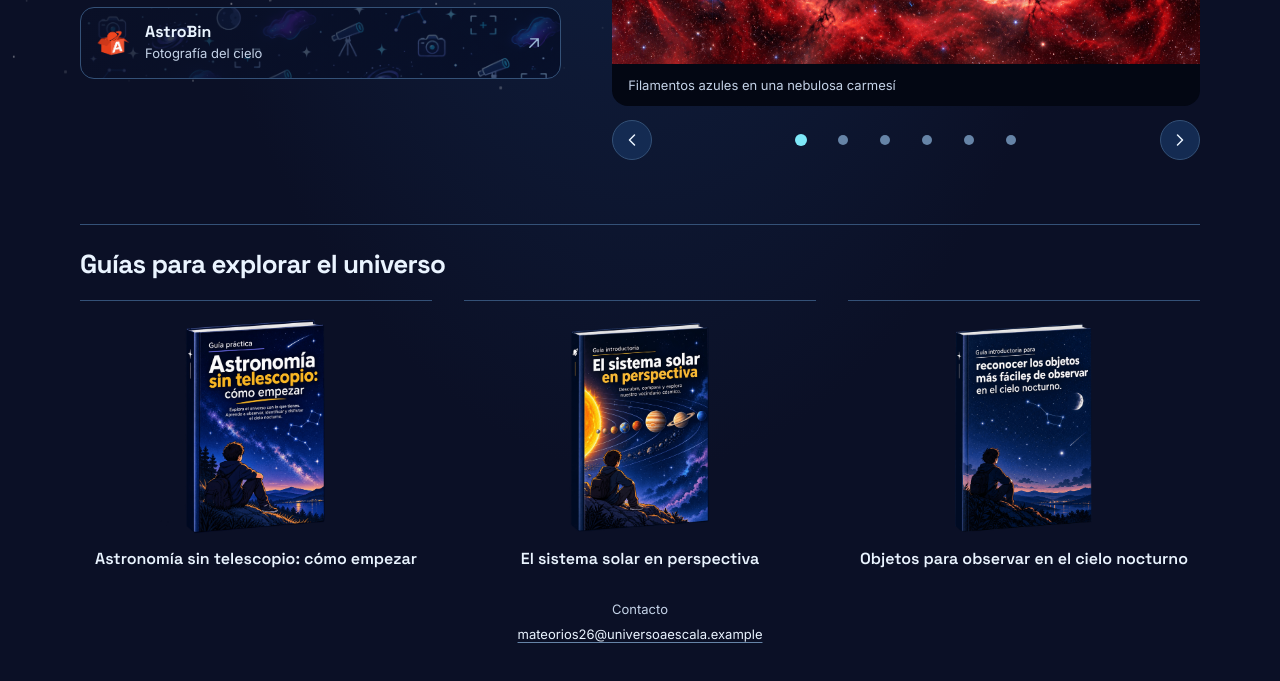
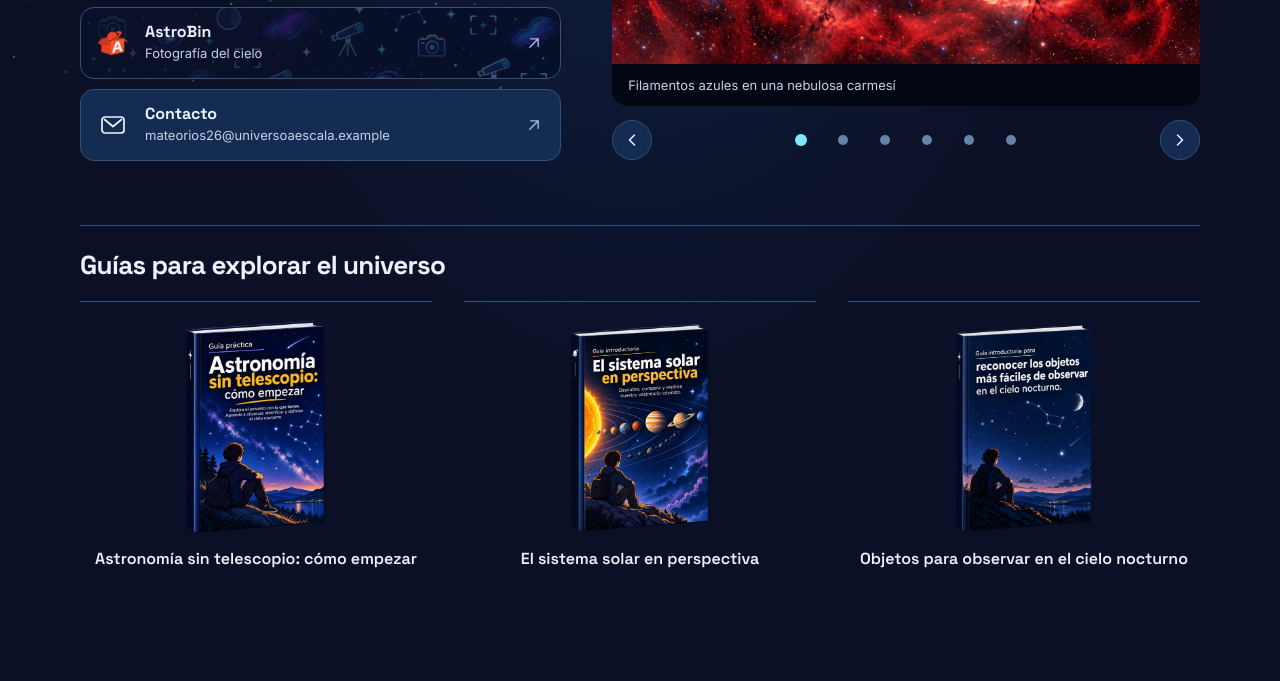
Before and after one commit to MiroDev20/astronomy-popularizer, a plain HTML site: page index.html in a window 1280 px wide. Shown: the part 703-1384 px from the top of the page. After the commit the page ends 1305 px from the top, so only its background shows below. Drawn offline with Linux system fonts and the light colour scheme.

Commit message:
♻️ refactor: reubica el contacto

```diff
--- a/assets/styles/main.css
+++ b/assets/styles/main.css
@@ -240,8 +240,7 @@ body {
     transform: translateY(0);
 }
 
-.social-links__link:focus-visible,
-.footer__link:focus-visible {
+.social-links__link:focus-visible {
     outline: 3px solid #00d9ff;
     outline-offset: 3px;
 }
@@ -508,35 +507,6 @@ body {
 }
 
 /* ============================================================
-   CONTACT
-   ============================================================ */
-
-.footer {
-    padding: 2rem 0 0.5rem;
-
-    text-align: center;
-}
-
-.footer__label {
-    margin: 0 0 0.375rem;
-
-    color: #c4d2e7;
-    font-size: 0.8125rem;
-}
-
-.footer__link {
-    color: #eaf4ff;
-    font-size: 0.8125rem;
-    overflow-wrap: anywhere;
-    text-decoration-color: #6684a7;
-    text-underline-offset: 0.2em;
-}
-
-.footer__link:hover {
-    color: #7ee8f8;
-}
-
-/* ============================================================
    RESPONSIVE AND MOTION
    ============================================================ */
 
--- a/index.html
+++ b/index.html
@@ -44,7 +44,7 @@
                     </div>
                 </header>
 
-                <nav class="social-links" aria-label="Redes sociales de Mateo Ríos">
+                <nav class="social-links" aria-label="Enlaces de Mateo Ríos">
                     <ul class="social-links__list">
                         <li class="social-links__item">
                             <a
@@ -108,6 +108,24 @@
                                 <span class="social-links__text">
                                     <span class="social-links__platform">AstroBin</span>
                                     <span class="social-links__description">Fotografía del cielo</span>
+                                </span>
+                                <svg class="social-links__arrow" viewBox="0 0 24 24" fill="none" aria-hidden="true">
+                                    <path d="M7 17 17 7M8 7h9v9" stroke="currentColor" stroke-width="1.7" stroke-linecap="round" stroke-linejoin="round"></path>
+                                </svg>
+                            </a>
+                        </li>
+                        <li class="social-links__item">
+                            <a
+                                class="social-links__link"
+                                href="mailto:mateorios26@universoaescala.example"
+                                aria-label="Enviar un correo electrónico a Mateo Ríos">
+                                <svg class="social-links__icon" viewBox="0 0 32 32" fill="none" aria-hidden="true">
+                                    <rect x="5" y="8" width="22" height="16" rx="3" stroke="currentColor" stroke-width="1.7"></rect>
+                                    <path d="m7.5 10.5 8.5 7 8.5-7" stroke="currentColor" stroke-width="1.7" stroke-linecap="round" stroke-linejoin="round"></path>
+                                </svg>
+                                <span class="social-links__text">
+                                    <span class="social-links__platform">Contacto</span>
+                                    <span class="social-links__description">mateorios26@universoaescala.example</span>
                                 </span>
                                 <svg class="social-links__arrow" viewBox="0 0 24 24" fill="none" aria-hidden="true">
                                     <path d="M7 17 17 7M8 7h9v9" stroke="currentColor" stroke-width="1.7" stroke-linecap="round" stroke-linejoin="round"></path>
@@ -325,12 +343,6 @@
             </ul>
         </section>
 
-        <footer class="footer">
-            <p class="footer__label">Contacto</p>
-            <a class="footer__link" href="mailto:mateorios26@universoaescala.example">
-                mateorios26@universoaescala.example
-            </a>
-        </footer>
     </main>
 
     <script src="./assets/scripts/carousel.js" defer></script>
```
